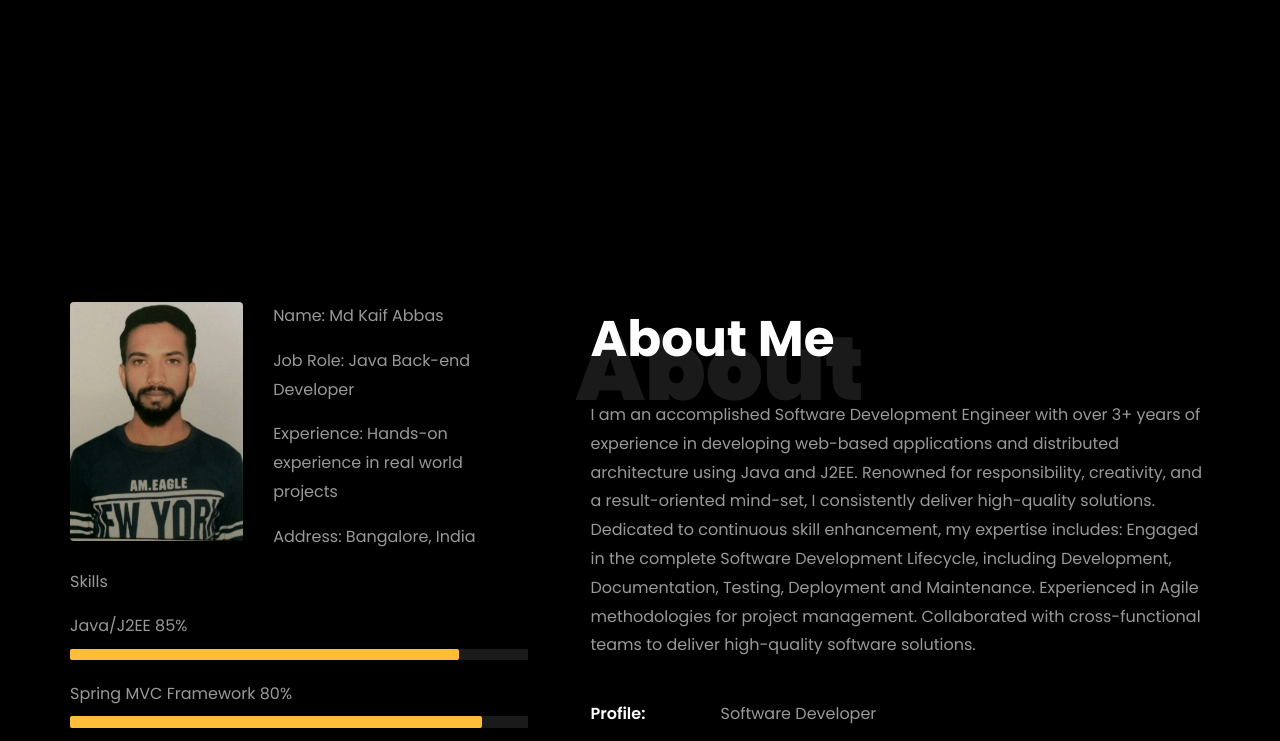
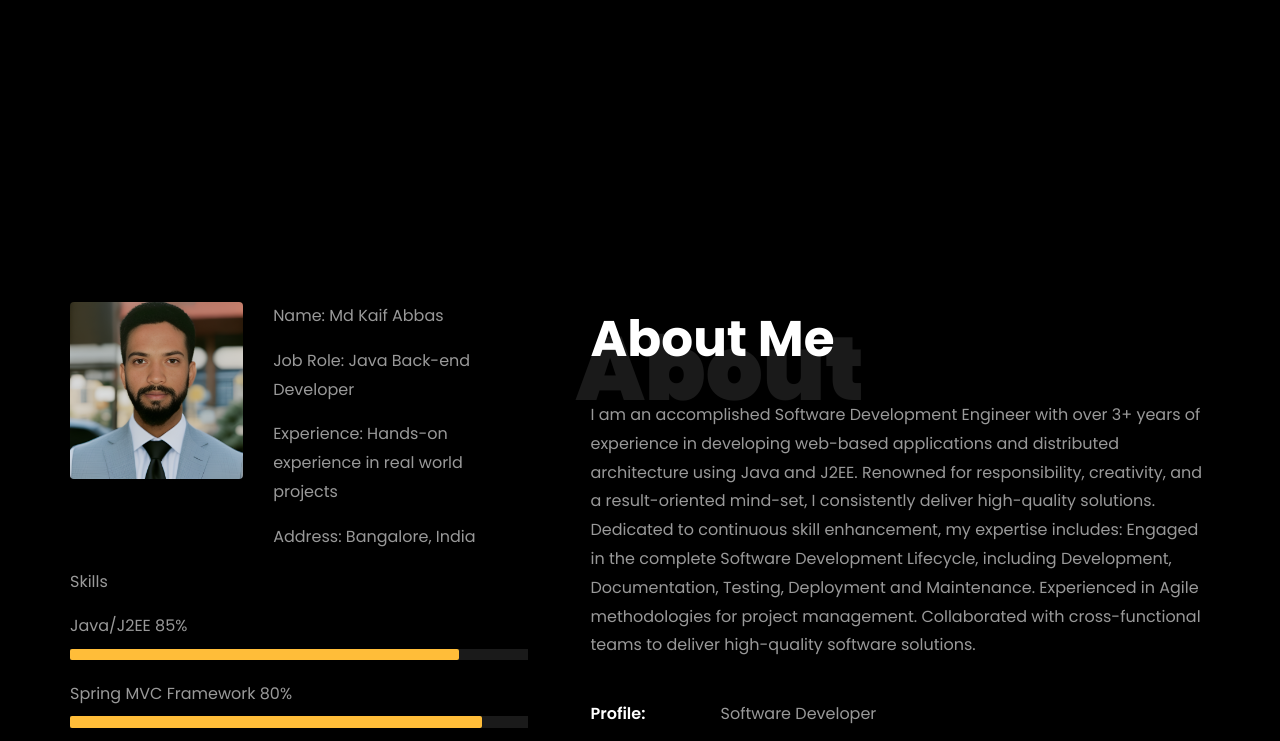
Before and after one commit to kaif-abbas123/kaif-abbas123.github.io, a plain HTML site: page index.html in a window 1280 px wide. Shown: the part 560-1301 px from the top of the page. Drawn offline with Linux system fonts and the light colour scheme; files whose address does not match are found by name.

Commit message:
Profile Picture Change

```diff
--- a/index.html
+++ b/index.html
@@ -224,7 +224,7 @@
 								<div class="row">
 									<div class="col-sm-6 col-md-5">
 									  <div class="about-img">
-										<img src="images/Kaif.jpg" class="img-fluid rounded b-shadow-a" alt="">
+										<img src="images/Pro photo of me_enhanced.jpg" class="img-fluid rounded b-shadow-a" alt="">
 									  </div>
 									</div>
 									<!-- Details next to profile image -->
```
Also changed, not shown: images/Pro photo of me_enhanced.jpg (added).
